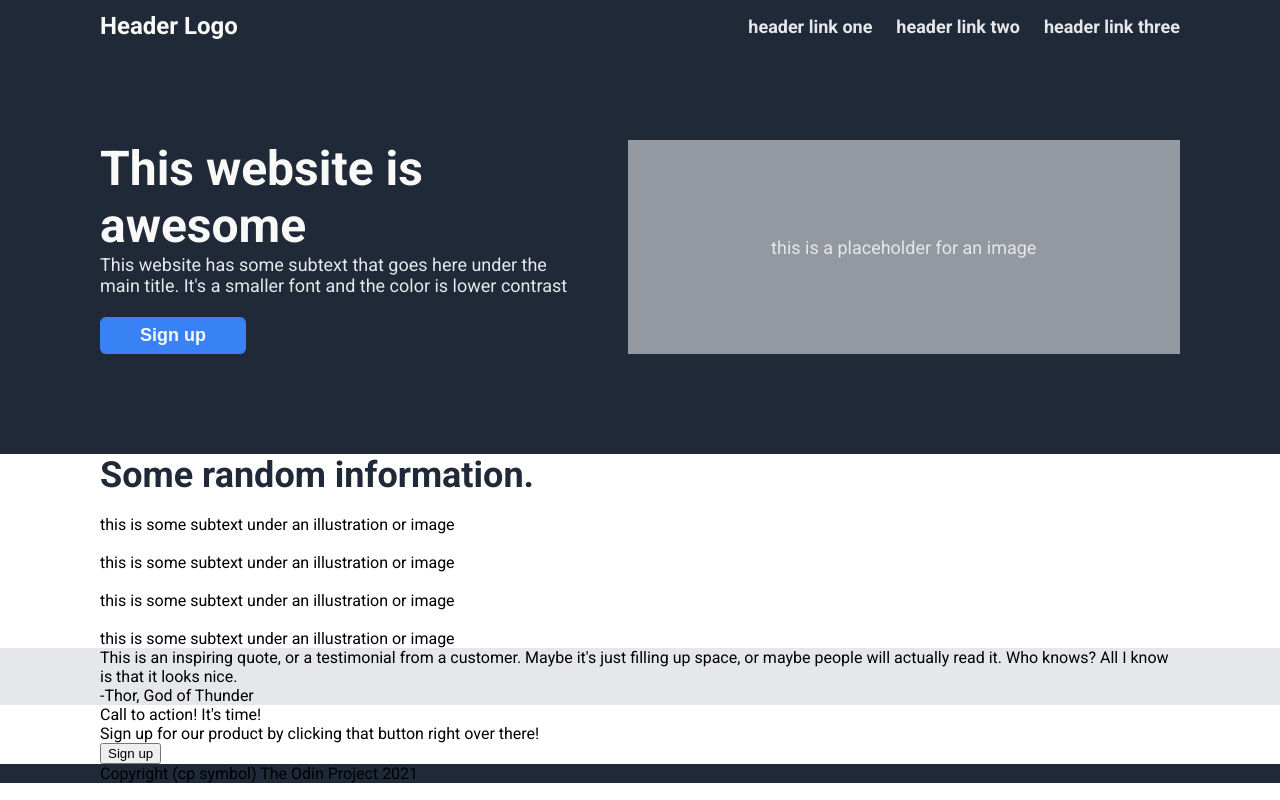
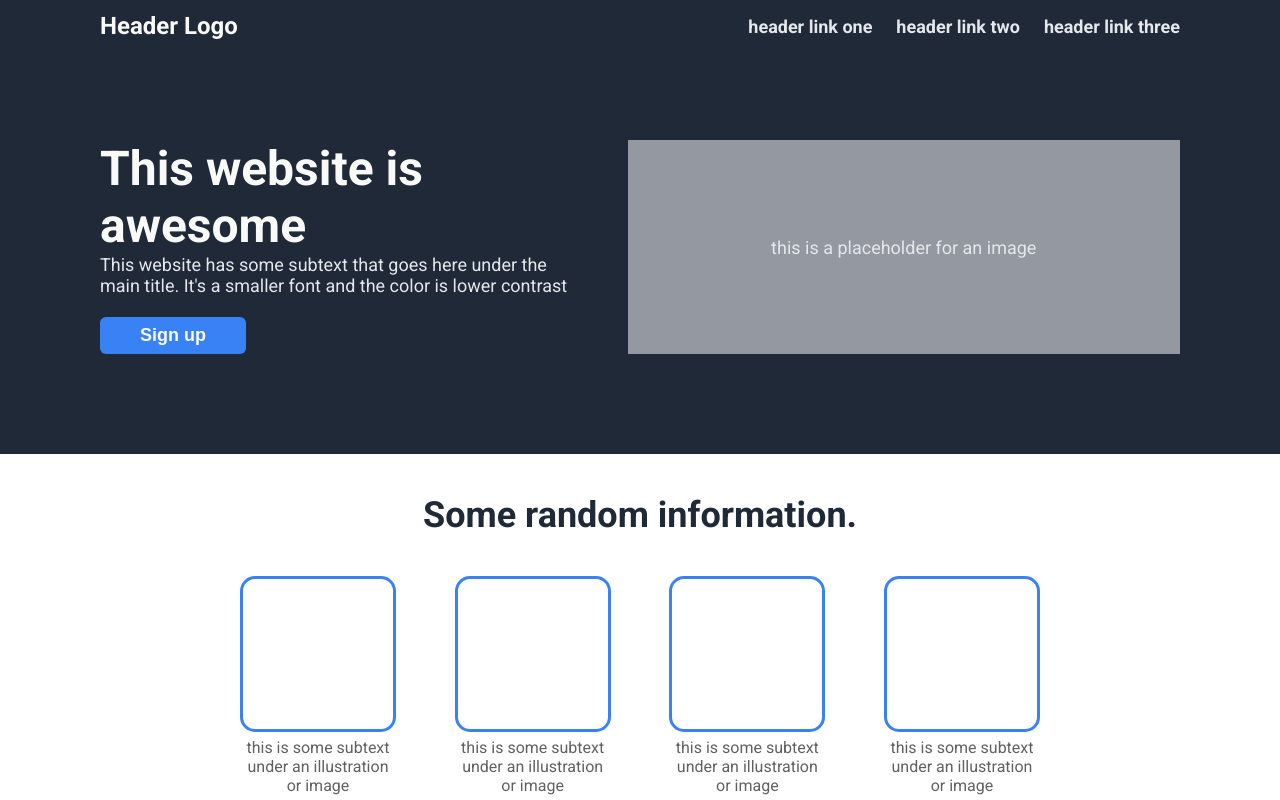
Before and after one commit to jaemon79/odin-landing, a plain HTML site: page index.html in a window 1280 px wide. Shown: the top 800 px of the page. Drawn offline with Linux system fonts and the light colour scheme.

Commit message:
Style section 2 css

```diff
--- a/index.html
+++ b/index.html
@@ -28,19 +28,27 @@
             <div class="section-title">Some random information.</div>
             <div class="section-boxes">
                 <div class="box">
-                    <img src="" alt="">
+                    <div class="box-border">
+                        <img src="" alt="">
+                    </div>
                     <div class="box-text">this is some subtext under an illustration or image</div>
                 </div>
                 <div class="box">
-                    <img src="" alt="">
+                    <div class="box-border">
+                        <img src="" alt="">
+                    </div>
                     <div class="box-text">this is some subtext under an illustration or image</div>
                 </div>
                 <div class="box">
-                    <img src="" alt="">
+                    <div class="box-border">
+                        <img src="" alt="">
+                    </div>
                     <div class="box-text">this is some subtext under an illustration or image</div>
                 </div>
                 <div class="box">
-                    <img src="" alt="">
+                    <div class="box-border">
+                        <img src="" alt="">
+                    </div>
                     <div class="box-text">this is some subtext under an illustration or image</div>
                 </div>
             </div>
--- a/style.css
+++ b/style.css
@@ -77,7 +77,7 @@ body {
 }
 
 
-ul{
+ul {
     display: flex;
     margin: 0px;
     gap: 24px;
@@ -94,14 +94,52 @@ a {
 }
 
 .section {
+    margin-top: 40px;
+    margin-bottom: 100px;
+    padding: 0 240px;
+}
+
+.section-title {
+    display: flex;
+    justify-content: center;
+    font-size: 36px;
+    font-weight: bolder;
+    color: #1F2937;
+    margin-bottom: 40px;
 
 }
 
-.section-title {
-    font-size: 36px;
-    font-weight: bolder;
-    color: #1F2937;
+.section-boxes {
+    display: flex;
+    flex-direction: row;
+    justify-content: space-between;
 }
+
+.box {
+    display: flex;
+    flex-direction: column;
+    align-items: center;
+    text-align: center;
+    gap: 6px;
+}
+
+.box-border {
+    display: flex;
+    align-items: center;
+    border-style: solid;
+    border-width: 3px;
+    border-color: #3882F6;
+    border-radius: 15px;
+    height: 150px;
+    width: 150px;
+}
+
+.box-text {
+    font-size: 16px;
+    width: 150px;
+    color:#616161
+}
+
 
 .quote-bar {
     background: #E5E7EB;
```
